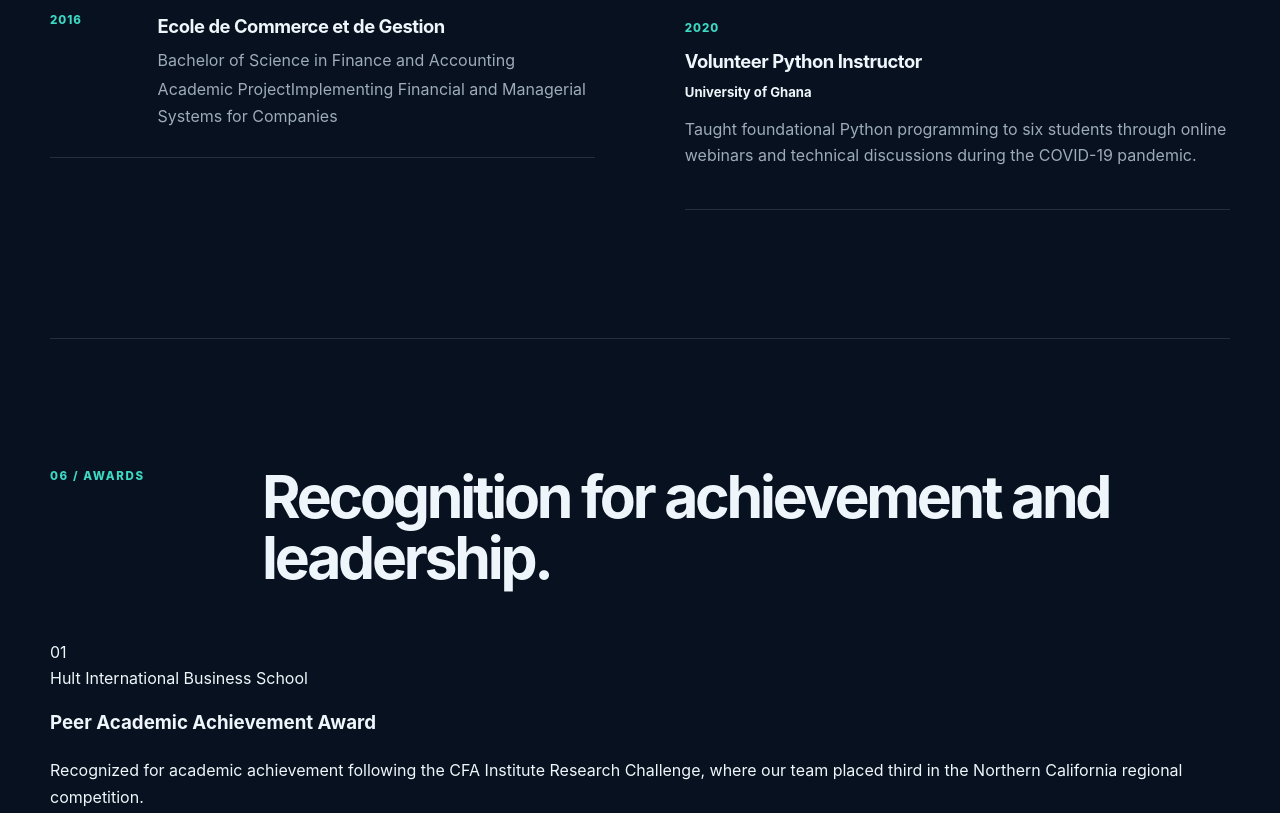
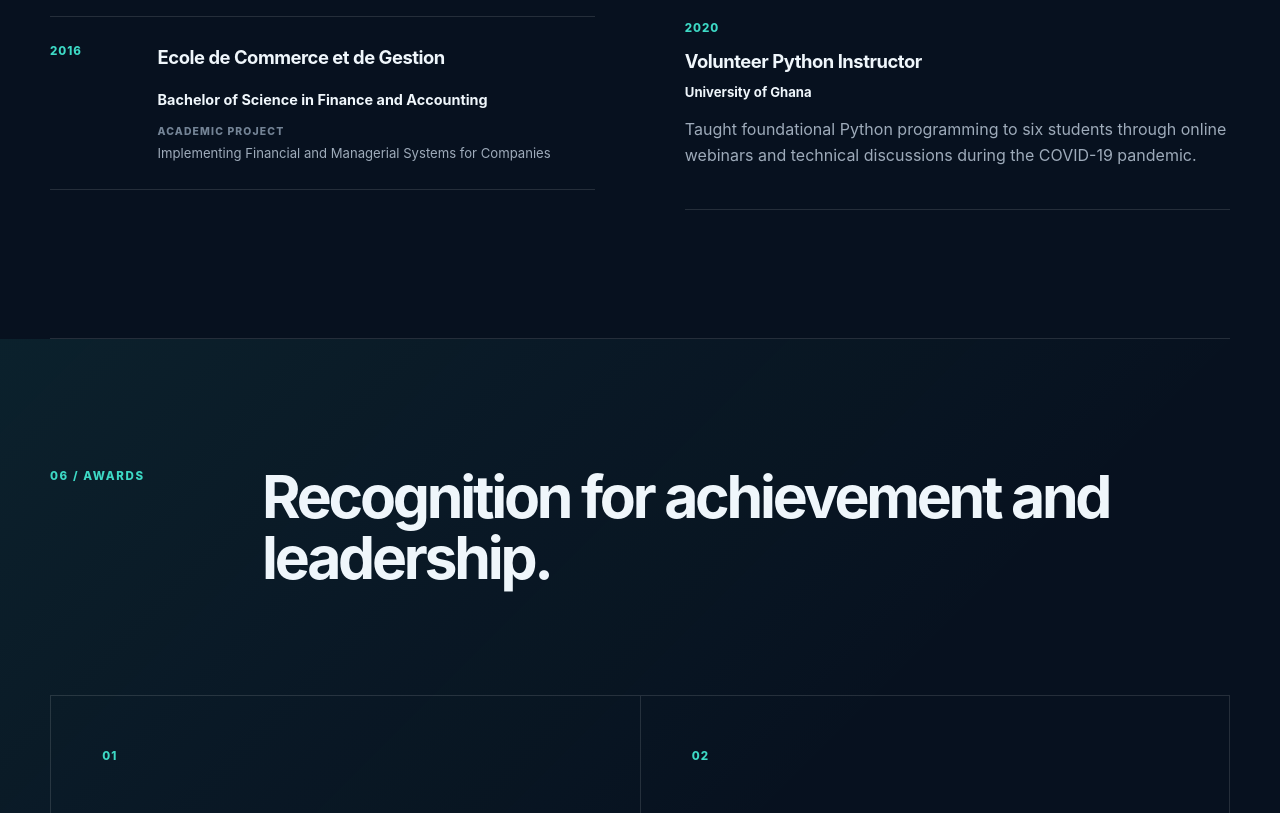
Before and after one commit to sankaramoctar/sankaramoctar.github.io, a plain HTML site: page index.html in a window 1280 px wide. Shown: the part 6360-7173 px from the top of the page. Drawn offline with Linux system fonts and the light colour scheme.

Commit message:
Style education details and awards section

```diff
--- a/assets/styles.css
+++ b/assets/styles.css
@@ -115,12 +115,23 @@
 .credential-item { display: grid; grid-template-columns: 90px 1fr; gap: 1.1rem; padding: 1.55rem 0; border-bottom: 1px solid var(--line); }
 .credential-year { color: var(--accent); font-size: .72rem; font-weight: 800; letter-spacing: .08em; }
 .credential-item h3, .leadership-item h3 { font-size: 1.15rem; letter-spacing: -.025em; margin-bottom: .35rem; }
-.credential-item p { color: var(--muted); margin-bottom: .2rem; }
-.credential-item small { color: #748496; font-size: .78rem; }
+.credential-copy { display: grid; gap: .65rem; }
+.credential-copy .credential-degree { color: var(--text); font-size: .9rem; font-weight: 650; margin: 0; }
+.credential-copy .credential-detail { color: var(--muted); display: grid; gap: .2rem; font-size: .82rem; line-height: 1.55; margin: .1rem 0 0; }
+.credential-detail span { color: #748496; font-size: .65rem; font-weight: 800; letter-spacing: .11em; text-transform: uppercase; }
 .leadership-item { padding: 1.55rem 0; border-bottom: 1px solid var(--line); }
 .leadership-item h3 { margin-top: .55rem; }
 .leadership-item p { color: var(--muted); }
 .leadership-item .credential-role { color: var(--text); font-size: .82rem; font-weight: 700; margin-bottom: .75rem; }
+
+.awards-section { background: linear-gradient(135deg,rgba(61,217,197,.08),rgba(7,17,31,0) 58%); border-bottom: 1px solid var(--line); }
+.awards-heading { margin-bottom: 3.5rem; }
+.awards-grid { display: grid; grid-template-columns: repeat(2,1fr); border-top: 1px solid var(--line); border-left: 1px solid var(--line); }
+.award-card { min-height: 330px; padding: clamp(1.8rem,4vw,3.2rem); border-right: 1px solid var(--line); border-bottom: 1px solid var(--line); position: relative; }
+.award-number { color: var(--accent); font-size: .72rem; font-weight: 800; letter-spacing: .1em; margin-bottom: 4.5rem; }
+.award-institution { color: var(--accent); font-size: .68rem; font-weight: 800; letter-spacing: .11em; margin-bottom: .75rem; text-transform: uppercase; }
+.award-card h3 { font-size: clamp(1.45rem,2.5vw,2.1rem); letter-spacing: -.04em; line-height: 1.1; margin-bottom: 1.1rem; max-width: 420px; }
+.award-card > p:last-child { color: var(--muted); line-height: 1.75; max-width: 560px; }
 
 .contact { padding-top: 9rem; padding-bottom: 9rem; text-align: center; }
 .contact .eyebrow { justify-content: center; }
@@ -159,6 +170,7 @@
   .project-result { grid-column: 2; text-align: left; }
   .timeline { margin-left: 0; }
   .credentials-grid { grid-template-columns: 1fr; }
+  .awards-grid { grid-template-columns: 1fr; }
 }
 
 @media (max-width: 620px) {
@@ -180,6 +192,8 @@
   .project-meta span:last-child { margin: 0; }
   .timeline article { grid-template-columns: 82px 20px 1fr; gap: .65rem; }
   .credential-item { grid-template-columns: 72px 1fr; }
+  .award-card { min-height: 290px; }
+  .award-number { margin-bottom: 3rem; }
   .footer-inner { padding: 1.5rem 0; align-items: flex-start; flex-direction: column; gap: 1rem; }
   .footer-inner div { flex-wrap: wrap; }
 }
```
